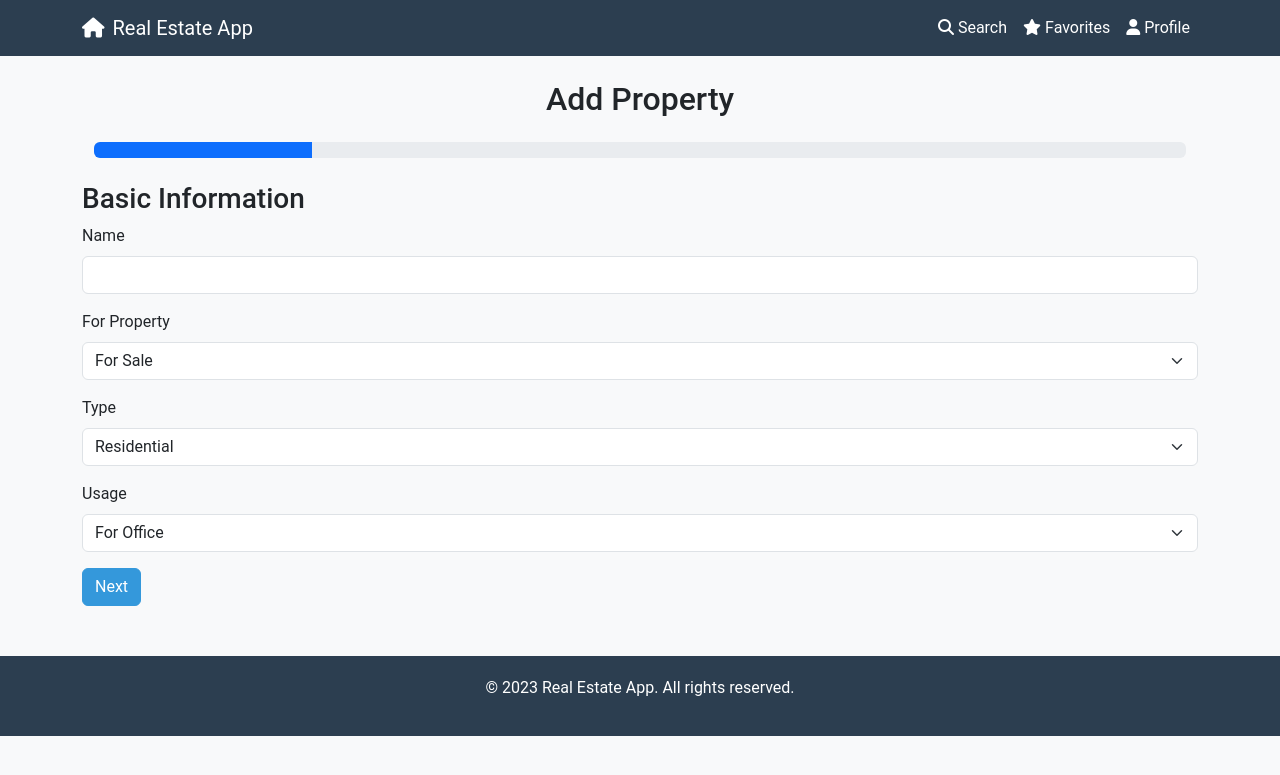
After one commit to Esubaalew/realestate, a Django app: page /add-property/ in a window 1280 px wide. The commit adds this page. Shown: the top 775 px of the page. Run offline with Django 5.2, Linux system fonts and the light colour scheme; some libraries are stand-ins or nearby versions.

Commit message:
add property

```diff
--- a/state/models.py
+++ b/state/models.py
@@ -70,7 +70,6 @@ class Property(models.Model):
     cooling = models.CharField(max_length=20, choices=[('AC', 'AC'), ('electric', 'Electric')])
     nearest_residential = models.TextField()
     own_description = models.TextField()
-    video = models.URLField(max_length=200, null=True, blank=True)
     link_to_video_or_image = models.URLField(max_length=200, null=True, blank=True)
     ownership_of_property = models.FileField(upload_to='ownership_files/')
     status = models.CharField(max_length=10, choices=[('pending', 'Pending'), ('confirmed', 'Confirmed')], default='pending')
--- /dev/null
+++ b/state/templates/property_form.html
@@ -0,0 +1,222 @@
+{% extends "base.html" %}
+
+{% block content %}
+<h2 class="text-center my-4">Add Property</h2>
+
+<!-- Progress Bar -->
+<div class="container">
+    <div class="progress">
+        <div class="progress-bar" role="progressbar" id="progressBar" style="width: 16.67%;" aria-valuemin="0" aria-valuemax="100"></div>
+    </div>
+</div>
+
+<form id="propertyForm" method="post" enctype="multipart/form-data" class="mt-4">
+    {% csrf_token %}
+
+    <!-- Step 1: Basic Info -->
+    <div class="form-step" id="step1">
+        <h3>Basic Information</h3>
+        <div class="mb-3">
+            <label class="form-label">Name</label>
+            <input type="text" name="name" class="form-control" required>
+        </div>
+        <div class="mb-3">
+            <label class="form-label">For Property</label>
+            <select name="for_property" class="form-select" required>
+                <option value="sale">For Sale</option>
+                <option value="rent">For Rent</option>
+            </select>
+        </div>
+        <div class="mb-3">
+            <label class="form-label">Type</label>
+            <select name="type_property" class="form-select" required>
+                <option value="residential">Residential</option>
+                <option value="commercial">Commercial</option>
+                <option value="lease">Lease</option>
+            </select>
+        </div>
+        <div class="mb-3">
+            <label class="form-label">Usage</label>
+            <select name="usage" class="form-select" required>
+                <option value="office">For Office</option>
+                <option value="shop">For Shop</option>
+                <option value="restaurant">For Restaurant</option>
+            </select>
+        </div>
+        <button type="button" class="btn btn-primary" onclick="nextStep()">Next</button>
+    </div>
+
+    <!-- Step 2: Area and Location -->
+    <div class="form-step" id="step2" style="display: none;">
+        <h3>Area and Location</h3>
+        <div class="mb-3">
+            <label class="form-label">Country</label>
+            <input type="text" name="country" class="form-control" required>
+        </div>
+        <div class="mb-3">
+            <label class="form-label">Region</label>
+            <input type="text" name="region" class="form-control" required>
+        </div>
+        <div class="mb-3">
+            <label class="form-label">City</label>
+            <input type="text" name="city" class="form-control" required>
+        </div>
+        <div class="mb-3">
+            <label class="form-label">Subcity/Zone</label>
+            <input type="text" name="subcity_zone" class="form-control" required>
+        </div>
+        <div class="mb-3">
+            <label class="form-label">Woreda</label>
+            <input type="text" name="woreda" class="form-control" required>
+        </div>
+        <div class="mb-3">
+            <label class="form-label">Address</label>
+            <input type="text" name="address" class="form-control" required>
+        </div>
+        <div class="mb-3">
+            <label class="form-label">Floor Level</label>
+            <input type="text" name="floor_level" class="form-control" required>
+        </div>
+        <div class="mb-3">
+            <label class="form-label">Total Area</label>
+            <input type="number" name="total_area" class="form-control" required>
+        </div>
+        <div class="mb-3">
+            <label class="form-label">Area</label>
+            <input type="number" name="area" class="form-control" required>
+        </div>
+        <div class="mb-3">
+            <label class="form-label">Google Map Link</label>
+            <input type="url" name="google_map_link" class="form-control" required>
+        </div>
+        <button type="button" class="btn btn-secondary" onclick="prevStep()">Previous</button>
+        <button type="button" class="btn btn-primary" onclick="nextStep()">Next</button>
+    </div>
+
+    <!-- Step 3: Room Details -->
+    <div class="form-step" id="step3" style="display: none;">
+        <h3>Room Details</h3>
+        <div class="mb-3">
+            <label class="form-label">Living Rooms</label>
+            <input type="number" name="living_rooms" class="form-control" required>
+        </div>
+        <div class="mb-3">
+            <label class="form-label">Bedrooms</label>
+            <input type="number" name="bedrooms" class="form-control" required>
+        </div>
+        <div class="mb-3">
+            <label class="form-label">Bathrooms</label>
+            <input type="number" name="bathrooms" class="form-control" required>
+        </div>
+        <div class="mb-3">
+            <label class="form-label">Kitchens</label>
+            <input type="number" name="kitchens" class="form-control" required>
+        </div>
+        <div class="mb-3">
+            <label class="form-label">Built Date</label>
+            <input type="date" name="built_date" class="form-control" required>
+        </div>
+        <div class="mb-3">
+            <label class="form-label">Number of Balconies</label>
+            <input type="number" name="number_of_balconies" class="form-control" required>
+        </div>
+        <button type="button" class="btn btn-secondary" onclick="prevStep()">Previous</button>
+        <button type="button" class="btn btn-primary" onclick="nextStep()">Next</button>
+    </div>
+
+    <!-- Step 4: Pricing -->
+    <div class="form-step" id="step4" style="display: none;">
+        <h3>Pricing</h3>
+        <div class="mb-3">
+            <label class="form-label">Average Price Per Square Meter</label>
+            <input type="number" name="average_price_per_square_meter" class="form-control" required>
+        </div>
+        <div class="mb-3">
+            <label class="form-label">Selling Price</label>
+            <input type="number" name="selling_price" class="form-control" required>
+        </div>
+        <div class="mb-3">
+            <label class="form-label">Computing Price</label>
+            <input type="number" name="computing_price" class="form-control" required>
+        </div>
+        <div class="mb-3">
+            <label class="form-label">Monthly Rent</label>
+            <input type="number" name="monthly_rent" class="form-control" required>
+        </div>
+        <button type="button" class="btn btn-secondary" onclick="prevStep()">Previous</button>
+        <button type="button" class="btn btn-primary" onclick="nextStep()">Next</button>
+    </div>
+
+    <!-- Step 5: Features and Media -->
+    <div class="form-step" id="step5" style="display: none;">
+        <h3>Features and Media</h3>
+        <div class="mb-3">
+            <label class="form-label">Features and Amenities</label>
+            <textarea name="features_and_amenities" class="form-control" required></textarea>
+        </div>
+        <div class="mb-3">
+            <label class="form-label">Heating Type</label>
+            <input type="text" name="heating_type" class="form-control" required>
+        </div>
+        <div class="mb-3">
+            <label class="form-label">Cooling</label>
+            <input type="text" name="cooling" class="form-control" required>
+        </div>
+        <div class="mb-3">
+            <label class="form-label">Nearest Residential</label>
+            <input type="text" name="nearest_residential" class="form-control" required>
+        </div>
+        <div class="mb-3">
+            <label class="form-label">Own Description</label>
+            <textarea name="own_description" class="form-control" required></textarea>
+        </div>
+
+        <div class="mb-3">
+            <label class="form-label">Link to Video or Image</label>
+            <input type="url" name="link_to_video_or_image" class="form-control">
+        </div>
+        <div class="mb-3">
+            <label class="form-label">Ownership Document</label>
+            <input type="file" name="ownership_of_property" class="form-control" required>
+        </div>
+        <button type="button" class="btn btn-secondary" onclick="prevStep()">Previous</button>
+        <button type="submit" class="btn btn-success">Submit</button>
+    </div>
+</form>
+
+<script>
+    let currentStep = 0;
+    const steps = document.querySelectorAll('.form-step');
+    const progressBar = document.getElementById('progressBar');
+
+    function showStep(step) {
+        steps.forEach((s, index) => {
+            s.style.display = index === step ? 'block' : 'none';
+        });
+        updateProgressBar(step);
+    }
+
+    function nextStep() {
+        if (currentStep < steps.length - 1) {
+            currentStep++;
+            showStep(currentStep);
+        }
+    }
+
+    function prevStep() {
+        if (currentStep > 0) {
+            currentStep--;
+            showStep(currentStep);
+        }
+    }
+
+    function updateProgressBar(step) {
+        const progress = ((step + 1) / steps.length) * 100;
+        progressBar.style.width = progress + '%';
+        progressBar.setAttribute('aria-valuenow', progress);
+    }
+
+    // Initial setup
+    showStep(currentStep);
+</script>
+{% endblock %}
--- a/state/urls.py
+++ b/state/urls.py
@@ -1,4 +1,5 @@
 from django.conf import settings
+from django.views.generic import TemplateView
 from rest_framework.routers import DefaultRouter
 from django.conf.urls.static import static
 from .views import CustomerViewSet, PropertyViewSet
@@ -12,6 +13,8 @@ urlpatterns = [
 path('api/', include(router.urls)),
 path("", views.index),
 path("user/", views.profile, name="profile"),
+    path('add-property/', views.add_property, name='add_property'),
+    path('property-success/', TemplateView.as_view(template_name="success.html"), name='property_success')
 
 ]
 urlpatterns += static(settings.MEDIA_URL, document_root=settings.MEDIA_ROOT)
--- a/state/views.py
+++ b/state/views.py
@@ -9,6 +9,7 @@ from django.http import HttpResponse
 from django.shortcuts import render, redirect, get_object_or_404
 from django.views.decorators.csrf import csrf_exempt
 from .bot import bot_tele
+from django.contrib import messages
 
 from django.http import HttpResponseRedirect
 
@@ -111,3 +112,59 @@ def render_profile(request, user):
         'user_type': user.user_type,
         'legal_document': user.legal_document,
     })
+
+
+
+
+
+@csrf_exempt
+def add_property(request):
+    if request.method == 'POST':
+        # Extract data from POST request
+        telegram_id = request.GET.get('telegram_id')  # Get telegram ID from the URL
+        owner = get_object_or_404(Customer, telegram_id=telegram_id)  # Retrieve the owner
+
+        data = {
+            'owner': owner,  # Set the owner from the retrieved Customer instance
+            'name': request.POST.get('name'),
+            'for_property': request.POST.get('for_property'),
+            'type_property': request.POST.get('type_property'),
+            'usage': request.POST.get('usage'),  # Include usage
+            'country': request.POST.get('country'),  # Include country
+            'region': request.POST.get('region'),  # Include region
+            'city': request.POST.get('city'),  # Include city
+            'subcity_zone': request.POST.get('subcity_zone'),  # Include subcity zone
+            'woreda': request.POST.get('woreda'),  # Include woreda
+            'address': request.POST.get('address'),  # Include address
+            'floor_level': request.POST.get('floor_level'),  # Include floor level
+            'total_area': request.POST.get('total_area'),
+            'area': request.POST.get('area'),
+            'google_map_link': request.POST.get('google_map_link'),
+            'living_rooms': request.POST.get('living_rooms'),
+            'bedrooms': request.POST.get('bedrooms'),
+            'bathrooms': request.POST.get('bathrooms'),
+            'kitchens': request.POST.get('kitchens'),  # Include kitchens
+            'built_date': request.POST.get('built_date'),  # Include built date
+            'number_of_balconies': request.POST.get('number_of_balconies'),  # Include balconies
+            'average_price_per_square_meter': request.POST.get('average_price_per_square_meter'),
+            'selling_price': request.POST.get('selling_price'),
+            'computing_price': request.POST.get('computing_price'),  # Include computing price
+            'monthly_rent': request.POST.get('monthly_rent'),
+            'features_and_amenities': request.POST.get('features_and_amenities'),
+            'heating_type': request.POST.get('heating_type'),  # Include heating type
+            'cooling': request.POST.get('cooling'),  # Include cooling
+            'nearest_residential': request.POST.get('nearest_residential'),
+            'own_description': request.POST.get('own_description'),  # Include own description
+
+            'link_to_video_or_image': request.POST.get('link_to_video_or_image'),  # Include video/image link
+            'ownership_of_property': request.FILES.get('ownership_of_property'),  # Include ownership document
+        }
+
+        # Create Property instance and save
+        property_instance = Property(**data)
+        property_instance.save()
+
+        messages.success(request, "Property added successfully!")
+        return redirect('property_success')  # Redirect to success page
+
+    return render(request, 'property_form.html')
```
Also changed, not shown: state/bot.py (+6 -2 lines), state/templates/profile.html (+31 -3 lines), state/templates/success.html (added, +7 -0 lines).
